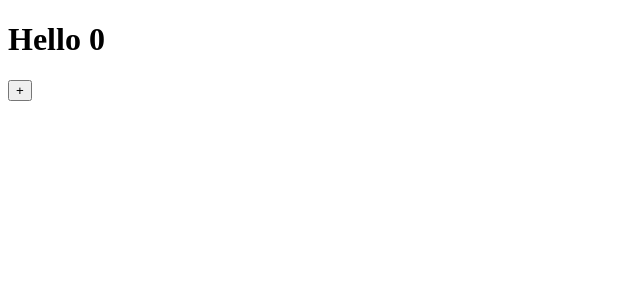
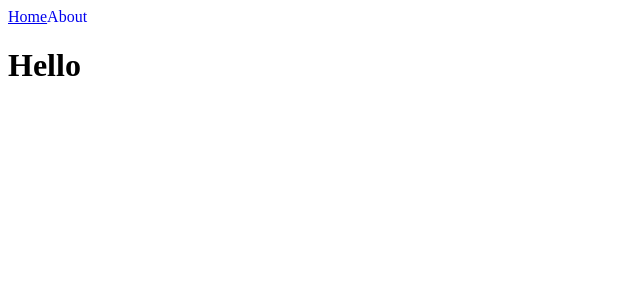
Before and after one commit to hojeong33/NextJS_Intro, a Next.js app in the folder nextjs-intro/: page / in a window 1280 px wide. Shown: the top 300 px of the page, without its empty margins (0-640 px from the left). Built offline with nearby package versions, Linux system fonts and the light colour scheme.

Commit message:
css module

```diff
--- a/nextjs-intro/components/NavBar.js
+++ b/nextjs-intro/components/NavBar.js
@@ -1,6 +1,30 @@
-export default function NavBar(){
-  return <nav>
-    <a href="/">Home</a>
-    <a href="/about">About</a>
-  </nav>
+import Link from "next/link";
+import { useRouter } from "next/router";
+import styles from "./NavBar.module.css";
+export default function NavBar() {
+  const router = useRouter();
+
+  return (
+    <nav>
+      <Link href="/">
+        <a
+          className={`${styles.link}${
+            router.pathname === "/" ? styles.active : ""
+          }`}
+        >
+          Home
+        </a>
+      </Link>
+      <Link href="/about">
+        <a
+          className={[
+            styles.link,
+            router.pathname === "/about" ? styles.active : "",
+          ].join(" ")}
+        >
+          About
+        </a>
+      </Link>
+    </nav>
+  );
 }
--- /dev/null
+++ b/nextjs-intro/components/NavBar.module.css
@@ -0,0 +1,6 @@
+.link{
+  text-decoration: none;
+}
+.active{
+  color:tomato;
+}
--- a/nextjs-intro/pages/index.js
+++ b/nextjs-intro/pages/index.js
@@ -1,6 +1,8 @@
 import { useState } from "react";
+import NavBar from "../components/Navbar";
 
 export default function Home(){
-  const [counter,setCounter]=useState(0);
-  return <div><h1>Hello {counter}</h1><button onClick={()=>setCounter(prev=>prev+1)}>+</button></div>;
+
+  return <div>
+    <NavBar/><h1>Hello </h1></div>;
 }
```
Also changed, not shown: nextjs-intro/package.json (+16 -1 lines), nextjs-intro/pages/about.js (+6 -1 lines), 1 other file (tests, documents, lock files or other folders).
